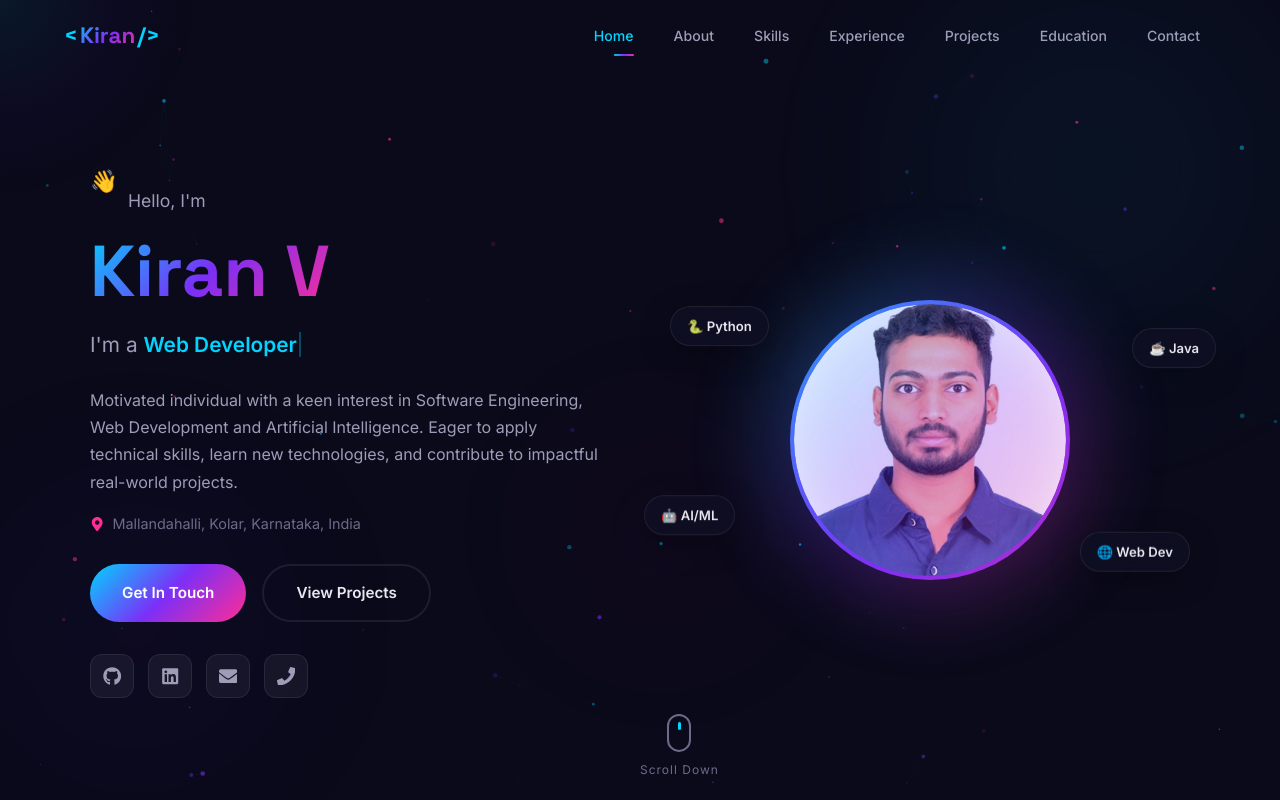
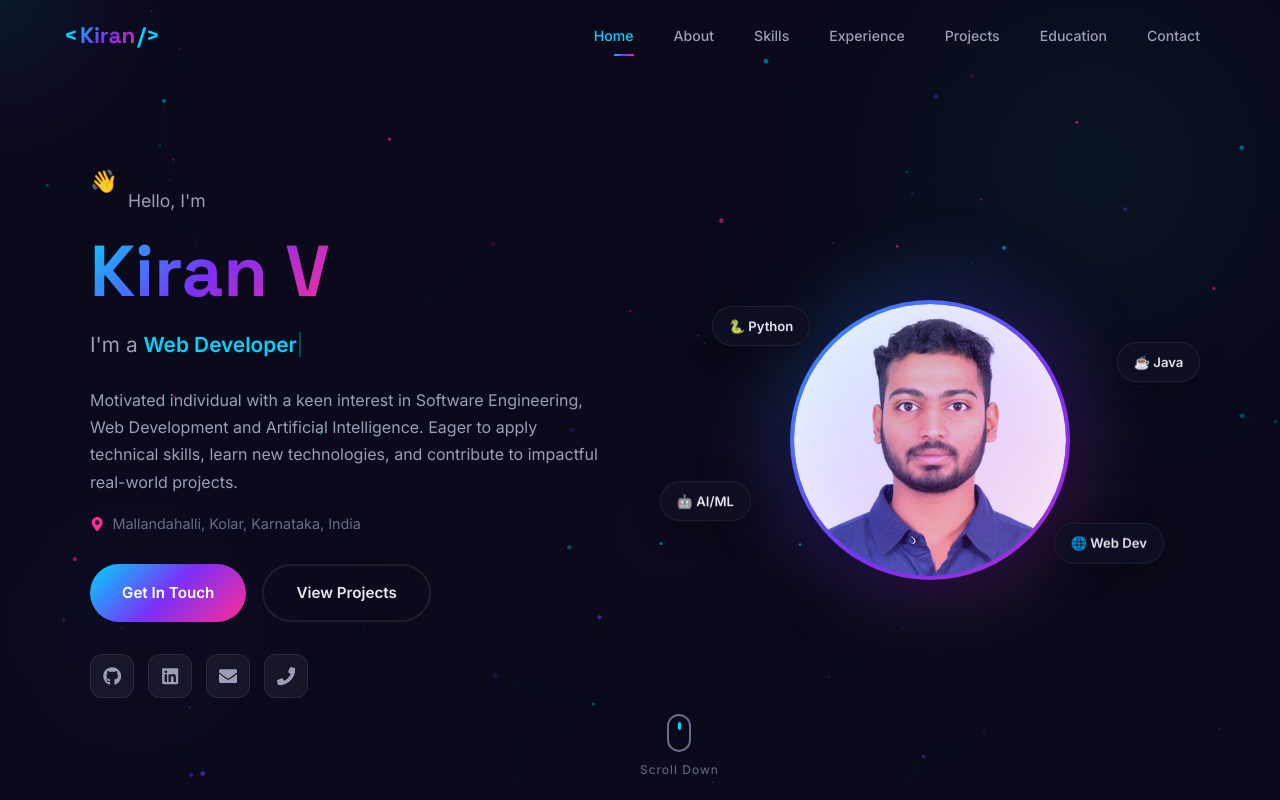
Before and after one commit to Kiranv2004/Portfolio, a React (Vite) app: page / in a window 1280 px wide. Shown: the top 800 px of the page. Built offline with nearby package versions, Linux system fonts and the light colour scheme.

Commit message:
style: fix avatar crop to show hair and tighten badge proximity

```diff
--- a/src/components/Hero.css
+++ b/src/components/Hero.css
@@ -180,7 +180,7 @@
     border-radius: 50%;
     background: var(--gradient-main);
     filter: blur(40px);
-    opacity: 0.3;
+    opacity: 0.2;
     animation: pulse-glow 4s ease-in-out infinite;
 }
 
@@ -209,7 +209,7 @@
     width: 100%;
     height: 100%;
     object-fit: cover;
-    object-position: center 20%;
+    object-position: center top;
     border-radius: 50%;
 }
 
@@ -233,22 +233,22 @@
 
 .hero__badge--1 {
     top: 5%;
-    left: 0%;
+    left: 8%;
 }
 
 .hero__badge--2 {
-    top: 10%;
-    right: -5%;
+    top: 15%;
+    right: -2%;
 }
 
 .hero__badge--3 {
-    bottom: 15%;
-    left: -5%;
+    bottom: 20%;
+    left: -2%;
 }
 
 .hero__badge--4 {
-    bottom: 5%;
-    right: 0%;
+    bottom: 8%;
+    right: 5%;
 }
 
 /* Scroll Indicator */
```
